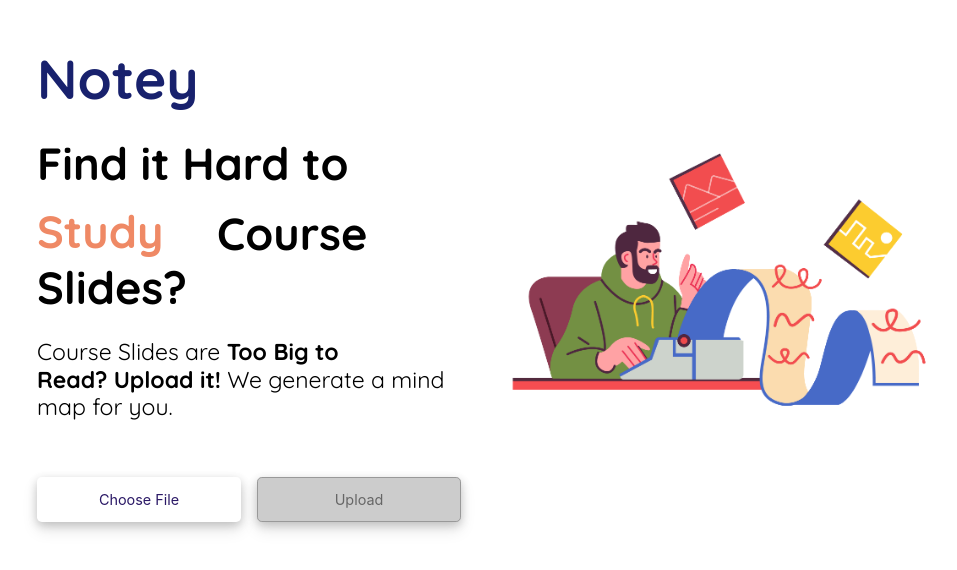
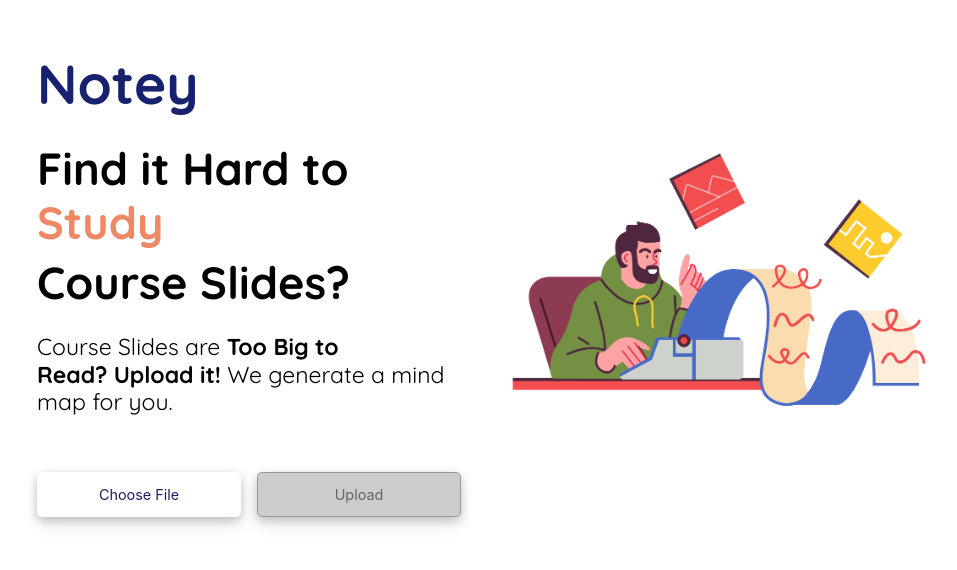
Before and after one commit to coookie89/Notey, a React (Create React App) app: page / in a window 1280 px wide. Shown: the part 116-686 px from the top of the page, without its empty margins (155-1112 px from the left). Built offline with nearby package versions, Linux system fonts and the light colour scheme; what markmap-common, markmap-lib would draw is missing.

Commit message:
add comments

```diff
--- a/src/components/Homepage.jsx
+++ b/src/components/Homepage.jsx
@@ -4,6 +4,8 @@ export default function Homepage() {
   return (
     <div className="main d-flex align-items-md-center align-items-start">
       <div className="d-flex gap-5 align-items-center flex-md-row flex-column">
+
+        {/* left part */}
         <div className="w-100">
           <h1 className="mb-4">Notey</h1>
           <h2 className="mb-4">
@@ -17,21 +19,22 @@ export default function Homepage() {
             </div>
             Course Slides?
           </h2>
-
           <h5 className="mb-4">
             Course Slides are <b>Too Big to Read?</b>
             &nbsp;<b>Upload it!</b> We generate a mind map for you.
           </h5>
-
           <FileUpload />
         </div>
+
+        {/* right part */}
         <div className="w-100">
           <img
             src="Homepage3.png"
             className="img-fluid float-animation"
-            alt="..."
+            alt="img of a person studying"
           />
         </div>
+
       </div>
     </div>
   );
--- a/src/components/style.css
+++ b/src/components/style.css
@@ -116,22 +116,13 @@ button[disabled],
 }
 
 .word-animation {
-  display: inline-block;
   position: relative;
-  width: 180px;
   height: 60px;
-  overflow: hidden;
-  transform: translateY(14px);
-}
-
-span {
-  margin: 0;
-  padding: 0;
 }
 
 .word-animation span {
   position: absolute;
-  width: 100%;
+  width: auto;
   text-align: center;
   vertical-align: baseline;
   animation: slide 15s infinite; /* 5 words × 3s = 15s */
@@ -141,11 +132,9 @@ span {
 
 /* Define the timing for each word to appear */
 .word-animation span:nth-child(1) {
-  width: auto;
   animation-delay: 0s;
 }
 .word-animation span:nth-child(2) {
-  width: auto;
   animation-delay: 3s;
 }
 .word-animation span:nth-child(3) {
```
